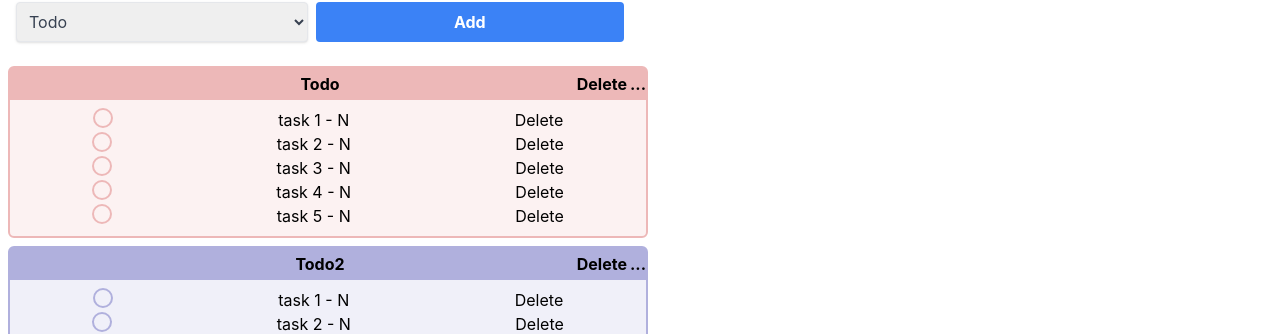
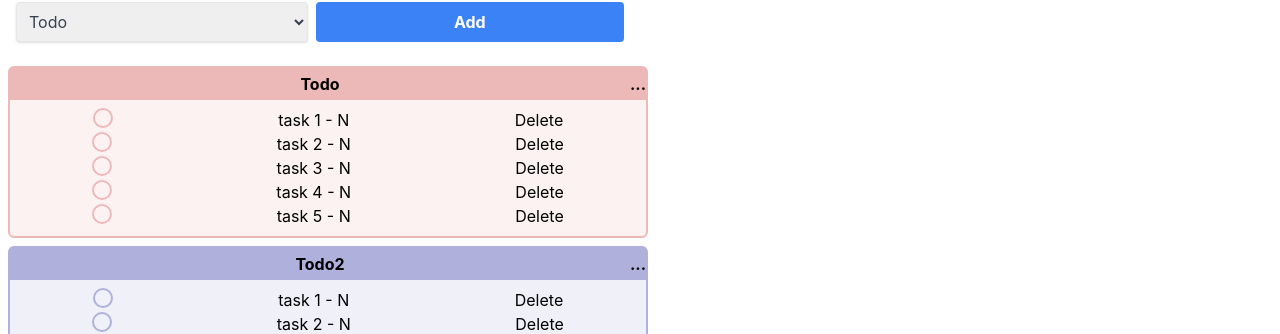
Before and after one commit to yuriinagorniak/task-manager, a React (Create React App) app: page / in a window 1280 px wide. Shown: the part 188-522 px from the top of the page. Built offline with nearby package versions, Linux system fonts and the light colour scheme.

Commit message:
Delete list button has been moved to the dialog box

```diff
--- a/src/components/TaskList.tsx
+++ b/src/components/TaskList.tsx
@@ -82,12 +82,7 @@ const TaskList = ({
                 <h2 className="w-full" style={{ color: getContrastColor(listData.color) }}>
                     {listData.title}
                 </h2>
-                <button
-                    className="absolute right-[3%]"
-                    onClick={deleteList.bind(null, listData.id)}
-                >
-                    Delete
-                </button>
+
                 <div className="group/options">
                     <div>...</div>
                     <div className="absolute right-[-20%] top-[-50%] w-24 border-2 opacity-0 invisible group-hover/options:opacity-100 group-hover/options:visible">
@@ -110,6 +105,12 @@ const TaskList = ({
                                 <button type="submit">Change</button>
                             </div>
                         </form>
+                        <button
+                            // className="absolute right-[3%]"
+                            onClick={deleteList.bind(null, listData.id)}
+                        >
+                            Delete
+                        </button>
                     </div>
                 </div>
             </div>
```
